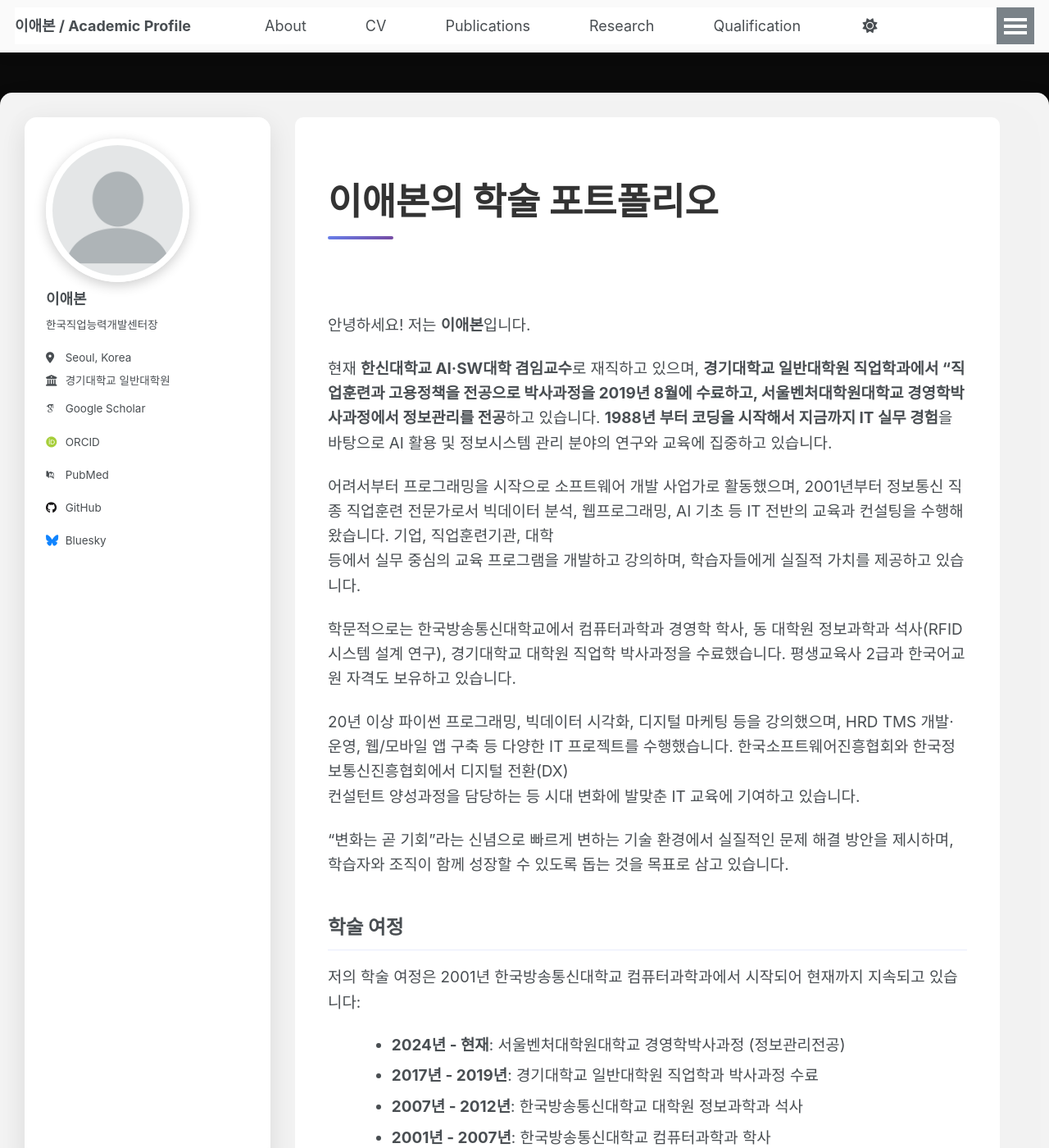
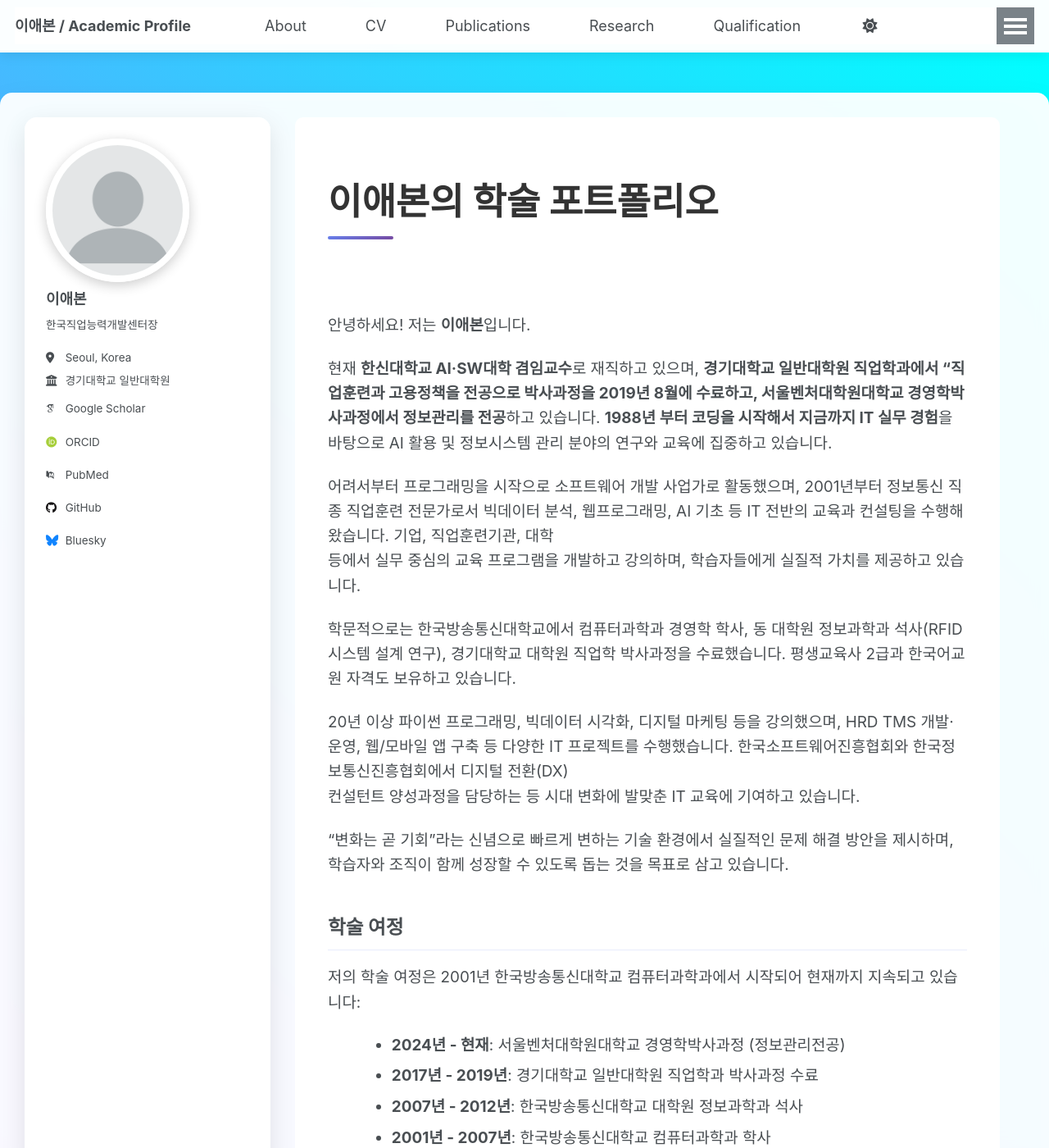
Before and after one commit to aebonlee/aebonlee.github.io, a Jekyll site: the page built from _pages/about.md, in a window 1280 px wide and 1400 px high. Shown: the whole window at 82% size. Built offline with Jekyll 4.4.1, drawn with Linux system fonts in a browser that asks for light colours; some web fonts are replaced; a script that is not in the unit is left out.

Commit message:
순수 CSS로 화려한 웨이브 애니메이션 구현
JavaScript 대신 CSS만으로 웨이브 효과 구현:
- 그라데이션 배경이 8초 주기로 움직이는 애니메이션
- body::before와 ::after로 두 개의 오버레이 웨이브 레이어
- 마젠타, 시안, 오렌지, 퍼플 등 화려한 색상 조합
- 12초와 15초 주기의 서로 다른 움직임 패턴
- JavaScript 의존성 없는 확실한 작동 보장

🤖 Generated with [Claude Code](https://claude.ai/code)

Co-Authored-By: Claude <noreply@anthropic.com>

```diff
--- a/_includes/scripts.html
+++ b/_includes/scripts.html
@@ -1,5 +1,3 @@
 <script type="module" src="{{ base_path }}/assets/js/main.min.js"></script>
 
-{% include wave-background.html %}
-
 {% include analytics.html %}
--- a/assets/css/main.scss
+++ b/assets/css/main.scss
@@ -51,18 +51,89 @@ $content-max-width: calc(#{$container-max-width} - #{$sidebar-width} - 80px);
 /* Enhanced background with wave animation */
 html {
   height: 100%;
-  background: #0a0a0a; /* Very dark background to show colorful waves */
 }
 
 body {
   position: relative;
-  background: transparent; /* Transparent to show SVG waves */
+  background: linear-gradient(45deg, #ff00ff, #00ffff, #ff0080, #8000ff, #ff6600);
+  background-size: 400% 400%;
+  animation: gradientWave 8s ease infinite;
   min-height: 100vh;
   margin: 0;
   padding: 0;
   overflow-x: hidden;
   display: flex;
   flex-direction: column;
+}
+
+@keyframes gradientWave {
+  0% { background-position: 0% 50%; }
+  25% { background-position: 100% 50%; }
+  50% { background-position: 100% 100%; }
+  75% { background-position: 0% 100%; }
+  100% { background-position: 0% 50%; }
+}
+
+/* CSS Wave overlay effect */
+body::before {
+  content: '';
+  position: fixed;
+  top: 0;
+  left: 0;
+  width: 100%;
+  height: 100%;
+  background:
+    radial-gradient(circle at 20% 50%, rgba(255, 0, 255, 0.3) 0%, transparent 50%),
+    radial-gradient(circle at 80% 30%, rgba(0, 255, 255, 0.3) 0%, transparent 50%),
+    radial-gradient(circle at 40% 70%, rgba(255, 0, 128, 0.2) 0%, transparent 50%),
+    radial-gradient(circle at 60% 20%, rgba(128, 0, 255, 0.2) 0%, transparent 50%);
+  animation: waveMove 12s linear infinite;
+  z-index: -1;
+  pointer-events: none;
+}
+
+@keyframes waveMove {
+  0% { transform: translateX(0) translateY(0) rotate(0deg); }
+  25% { transform: translateX(20px) translateY(-10px) rotate(90deg); }
+  50% { transform: translateX(0) translateY(-20px) rotate(180deg); }
+  75% { transform: translateX(-20px) translateY(-10px) rotate(270deg); }
+  100% { transform: translateX(0) translateY(0) rotate(360deg); }
+}
+
+/* Additional floating wave elements */
+body::after {
+  content: '';
+  position: fixed;
+  top: 0;
+  left: 0;
+  width: 100%;
+  height: 100%;
+  background:
+    linear-gradient(45deg, rgba(255, 102, 0, 0.1) 0%, transparent 25%),
+    linear-gradient(-45deg, rgba(255, 0, 102, 0.1) 50%, transparent 75%),
+    linear-gradient(135deg, rgba(102, 0, 255, 0.1) 25%, transparent 50%);
+  animation: floatingWave 15s ease-in-out infinite;
+  z-index: -1;
+  pointer-events: none;
+}
+
+@keyframes floatingWave {
+  0% {
+    transform: scale(1) rotate(0deg);
+    opacity: 0.3;
+  }
+  33% {
+    transform: scale(1.1) rotate(120deg);
+    opacity: 0.6;
+  }
+  66% {
+    transform: scale(0.9) rotate(240deg);
+    opacity: 0.4;
+  }
+  100% {
+    transform: scale(1) rotate(360deg);
+    opacity: 0.3;
+  }
 }
 
 /* SVG Wave background styling */
```
